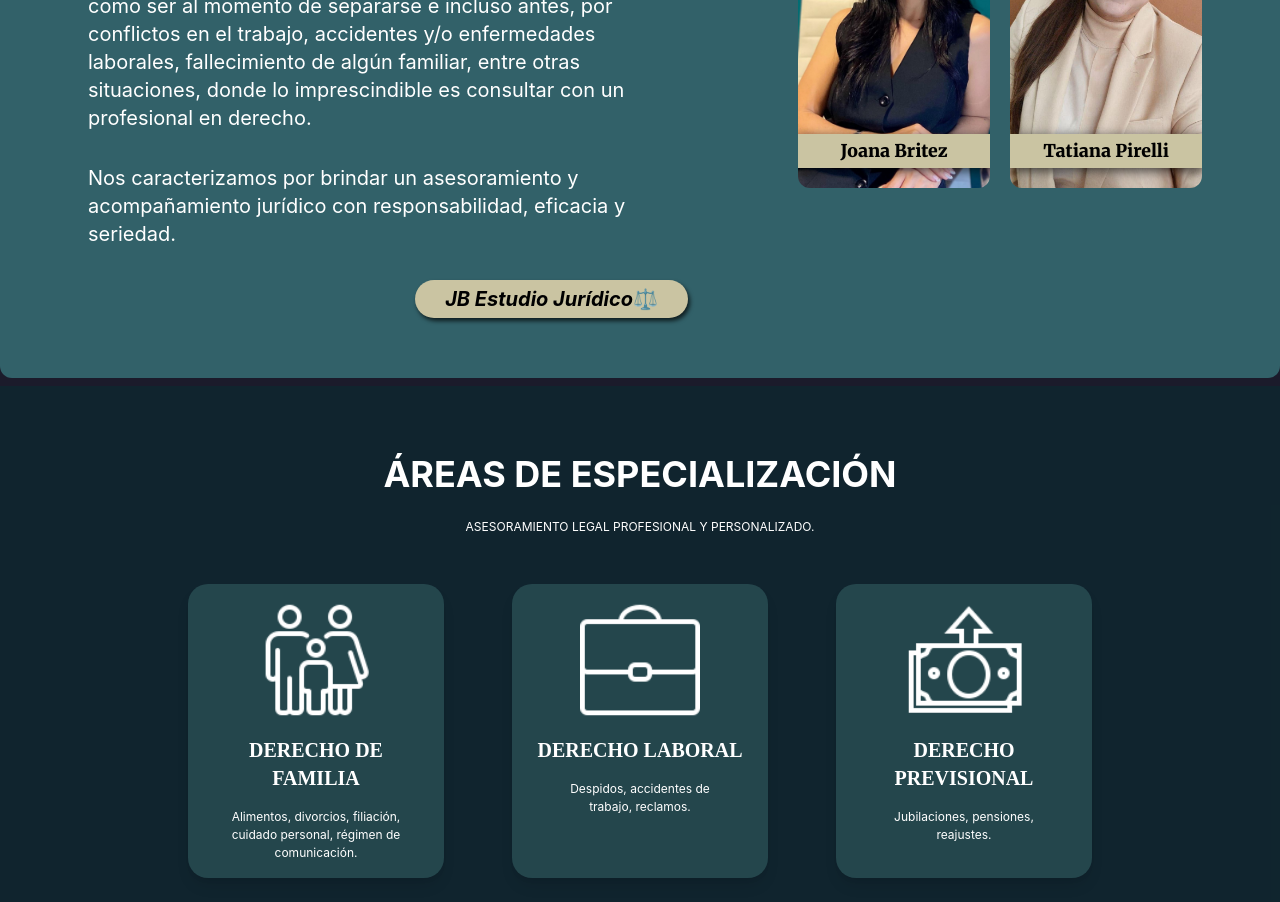
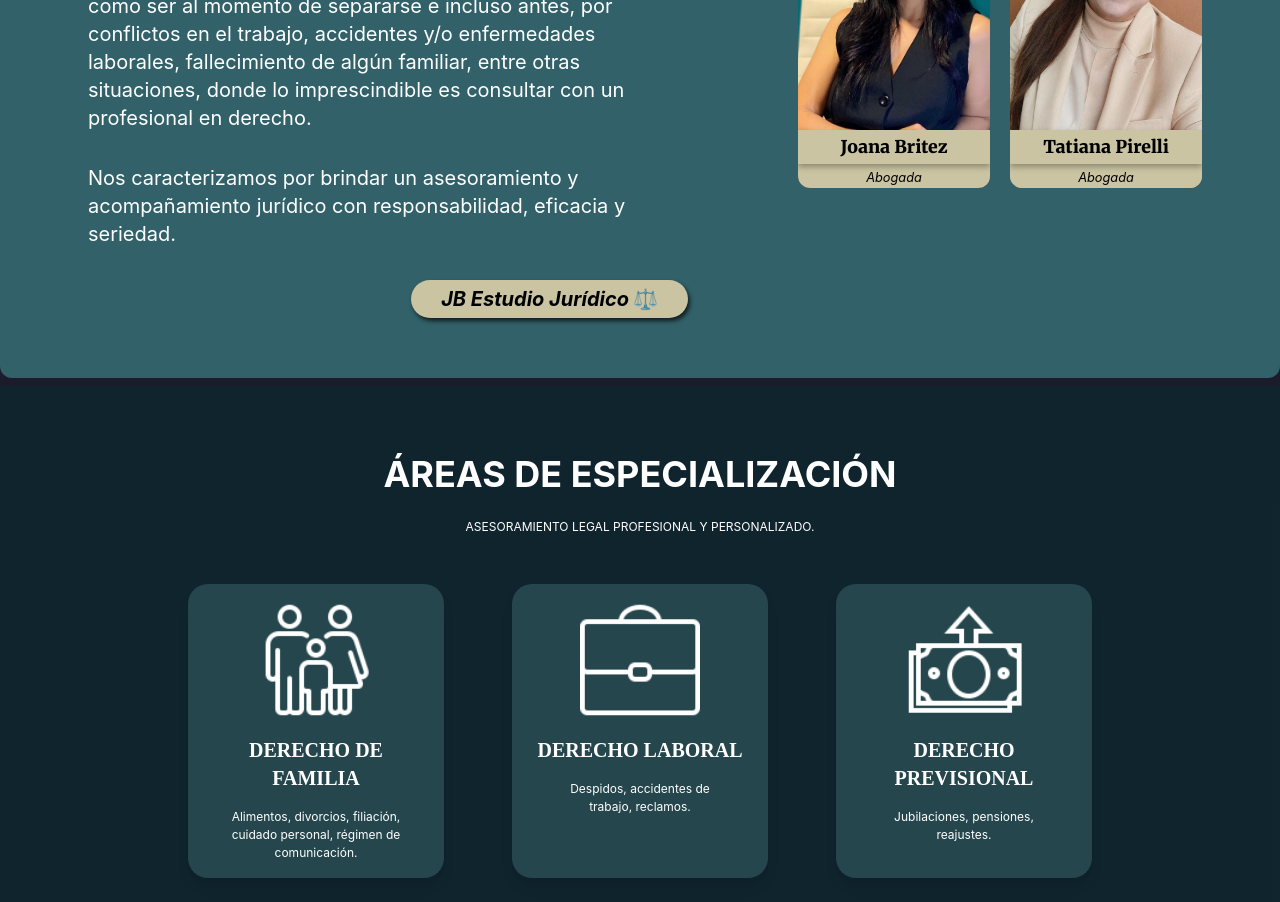
Before and after one commit to louisrubin/jb-app, a React (Vite) app: page / in a window 1280 px wide. Shown: the part 1020-1922 px from the top of the page. Built offline with nearby package versions, Linux system fonts and the light colour scheme; no server answers; a web font is replaced by a local one.

Commit message:
added 'profesion'

```diff
--- a/src/components/ElEstudio.css
+++ b/src/components/ElEstudio.css
@@ -25,12 +25,16 @@
     }
   }
 
-#p-nombres-abogadas {
-    color: black;
+#div-nombres p {
+    /* color: black; */
     font-family: "Merriweather", serif;
     font-weight: 900;
     font-size: clamp(0.4rem, 3.5vw, 1.1rem);
-    box-shadow: 2px 3px 12px rgba(0,0,0,0.7);
+    box-shadow: 0px 3px 6px rgba(0,0,0,0.3);
+}
+
+#div-nombres span {
+    font-size: clamp(10px, 0.8rem, 1vw );
 }
 
 @media (width: 1024px) and (height: 600px) {
--- a/src/components/ElEstudio.tsx
+++ b/src/components/ElEstudio.tsx
@@ -15,7 +15,7 @@ const JB = ( { className = "" } : props ) => {
     return(
         <strong className={`strong-JB self-end text-right italic bg-[#cac4a2] ${className}`}
         >JB Estudio Jurídico
-            <span className="not-italic">⚖️</span>
+            <span className="not-italic ml-1">⚖️</span>
         </strong>
     );
 }
@@ -81,14 +81,18 @@ const ElEstudio = () => {
 
 
                         <img src={ item.imagen } className='select-none w-full h-full object-cover drop-shadow-[3px_3px_4px_rgba(0,0,0,1)] '/>
-                        <p id='p-nombres-abogadas' className='absolute py-1 bottom-5 w-full text-center bg-[rgba(202,196,162,1)]'>{item.nombre}</p>
+                        <div id='div-nombres' className='absolute bottom-0 w-full text-black text-center bg-[rgba(202,196,162,1)]'>
+                            <p className='py-1'>{item.nombre}</p>
+                            <span className='italic'>{item.profesion}</span>
+                        </div>
+
                     </div>
                 ))}
 
             </div>
-
             {   // componente con parametro
-                    isMovile ? <JB className='mt-10' /> : null }
+                    isMovile ? <JB className='mt-10' /> : null
+            }
         </div>
 
     );
@@ -97,10 +101,12 @@ const ElEstudio = () => {
 const abogadasList = [
     {
         nombre: details.abogada1_name,
+        profesion: 'Abogada',
         imagen: img1,
     },
     {
         nombre: details.abogada2_name,
+        profesion: 'Abogada',
         imagen: img2,
     },
 ]
```
